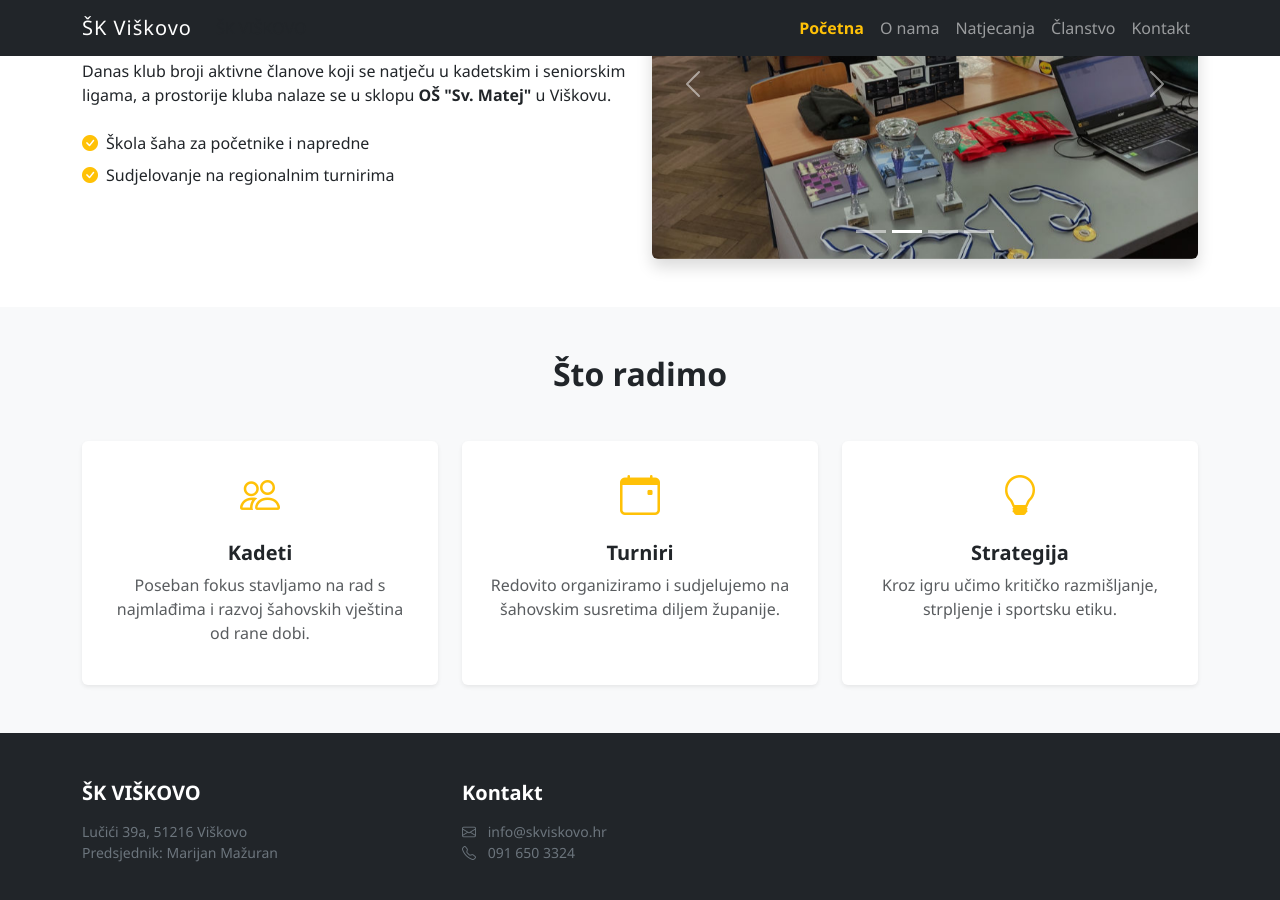
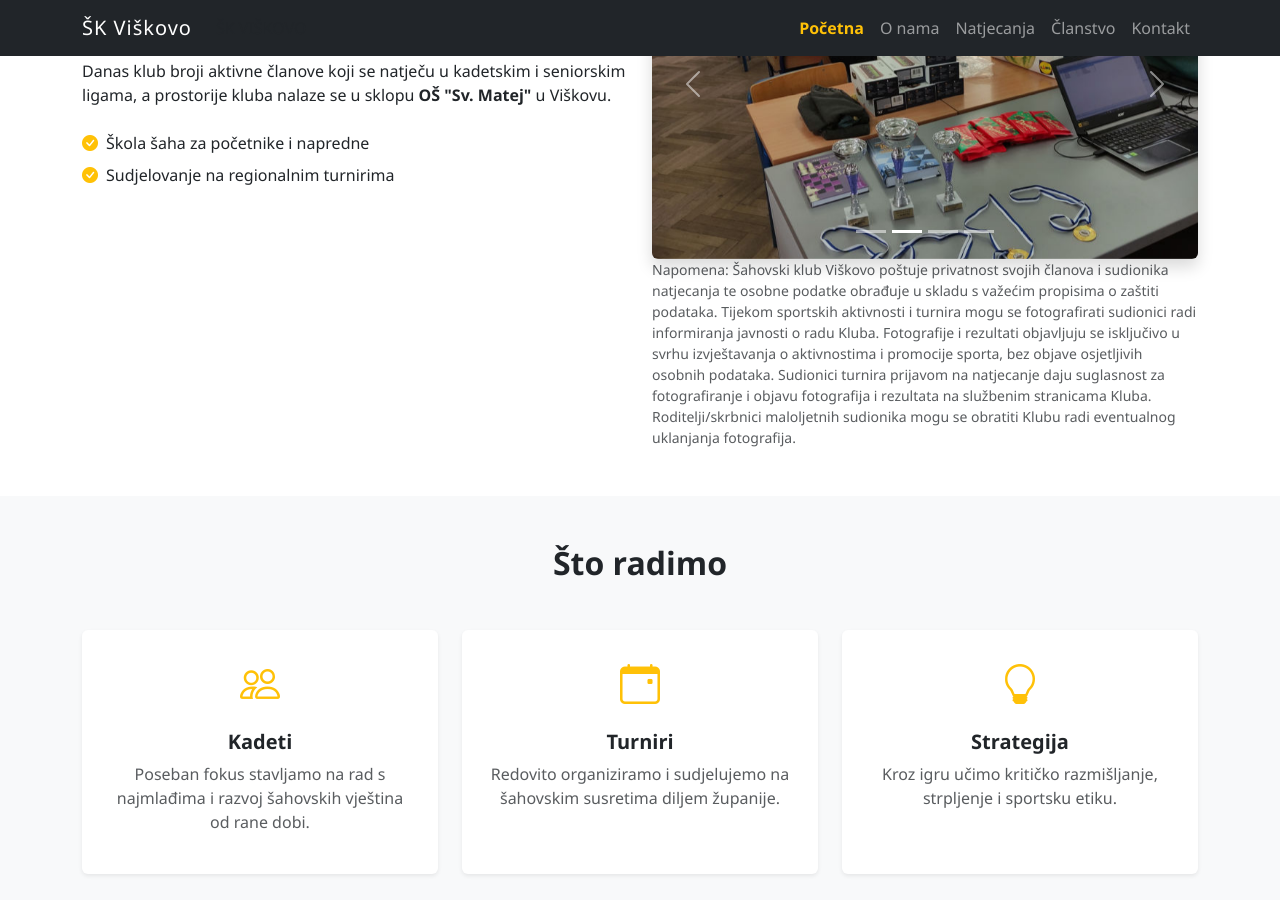
Before and after one commit to skviskovo/skviskovo.hr, a Jekyll site: the page built from index.html, in a window 1280 px wide and 900 px high, scrolled down 825 px. Built offline with Jekyll 4.4.1, drawn with Linux system fonts in a browser that asks for light colours.

Commit message:
Update index.html

```diff
--- a/index.html
+++ b/index.html
@@ -68,6 +68,7 @@
             </button>
           </div>
         </div>
+        <div class="figure-caption small">Napomena: Šahovski klub Viškovo poštuje privatnost svojih članova i sudionika natjecanja te osobne podatke obrađuje u skladu s važećim propisima o zaštiti podataka. Tijekom sportskih aktivnosti i turnira mogu se fotografirati sudionici radi informiranja javnosti o radu Kluba. Fotografije i rezultati objavljuju se isključivo u svrhu izvještavanja o aktivnostima i promocije sporta, bez objave osjetljivih osobnih podataka. Sudionici turnira prijavom na natjecanje daju suglasnost za fotografiranje i objavu fotografija i rezultata na službenim stranicama Kluba. Roditelji/skrbnici maloljetnih sudionika mogu se obratiti Klubu radi eventualnog uklanjanja fotografija.</div>
       </div>
 
     </div>
```
